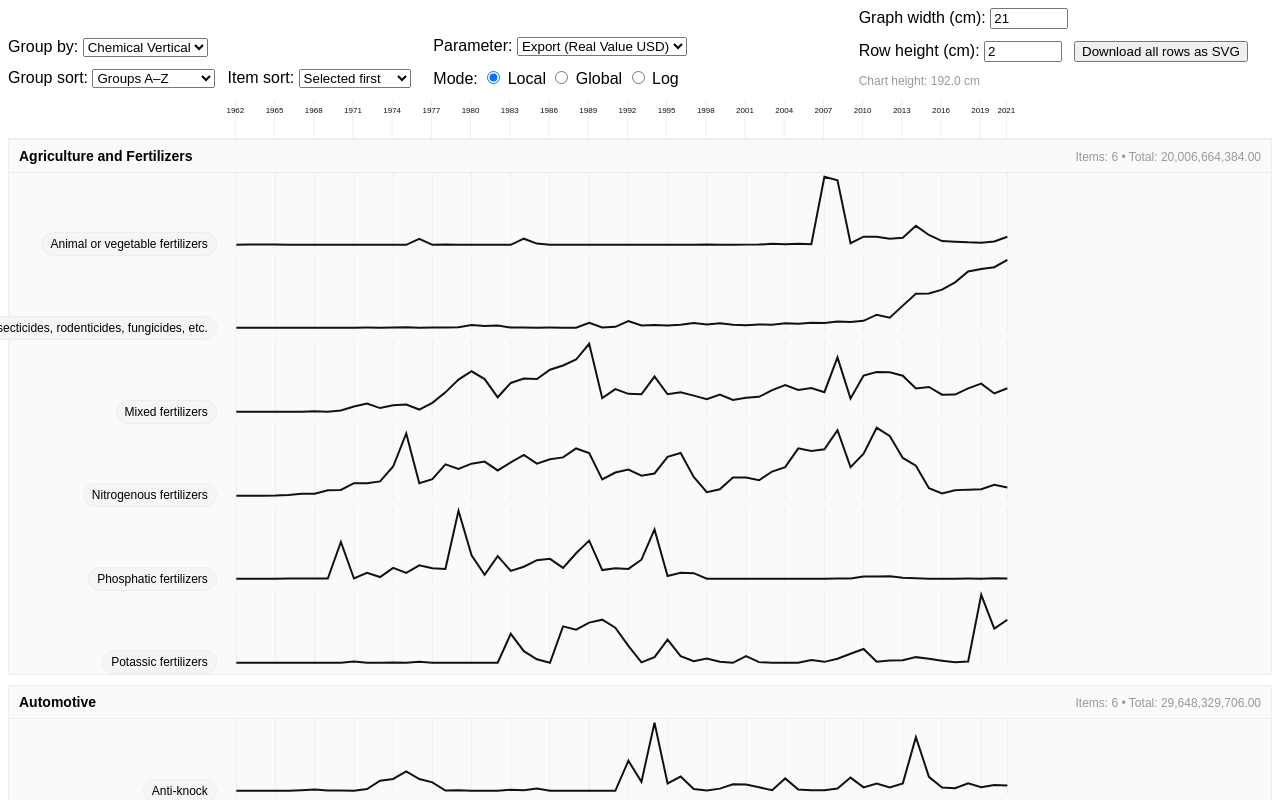
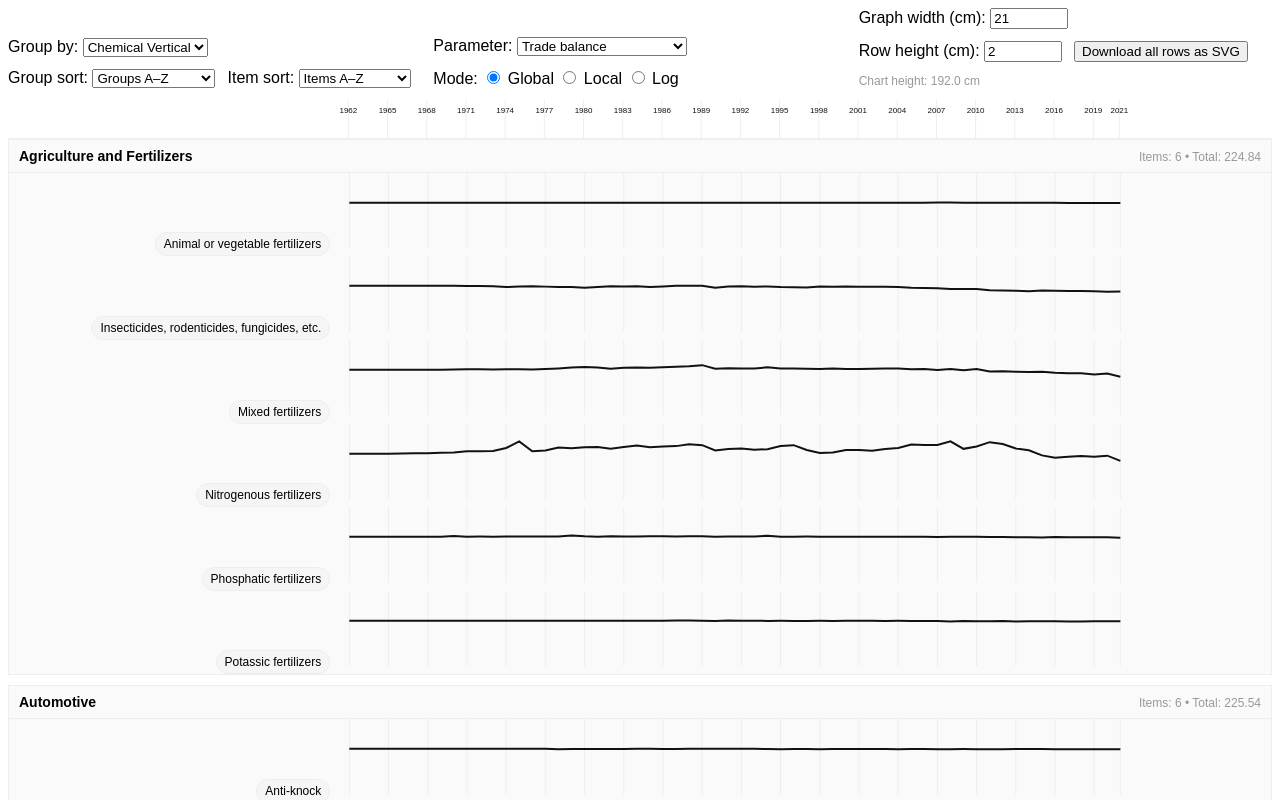
Before and after one commit to thometnanni/design-signals, a SvelteKit app: page / in a window 1280 px wide. Shown: the top 800 px of the page. Built offline with nearby package versions, Linux system fonts and the light colour scheme.

Commit message:
trade balance

```diff
--- a/src/routes/+page.svelte
+++ b/src/routes/+page.svelte
@@ -4,10 +4,11 @@
 
   let graphWidthCm = 21;
   let rowHeightCm = 2;
-  let labelWidthCm = 5.5;
+  let labelWidthCm = 8.5;
   let margin = { left: 0.3, right: 0.3, top: 0.1, bottom: 0.1 };
 
   let valueFields = [
+    { key: "tradeBalanceDiff", label: "Trade balance" },
     { key: "export", label: "Export (Real Value USD)" },
     { key: "normPCI", label: "Norm PCI" },
     { key: "normRCA", label: "Norm RCA" },
@@ -15,16 +16,18 @@
   let selectedField = valueFields[0].key;
 
   let modes = [
+    { key: "normalized", label: "Global" },
     { key: "raw", label: "Local" },
-    { key: "normalized", label: "Global" },
     { key: "log", label: "Log" },
   ];
   let selectedMode = modes[0].key;
 
   let groupFields = [
     { key: "Chemical Vertical", label: "Chemical Vertical" },
+    { key: "Nace-2 Label", label: "NACE-2" },
     { key: "NACE-4 Labels", label: "NACE-4" },
-    { key: "Nace-2 Label", label: "NACE-2" },
+    { key: "HS92-2 Short Label", label: "HS92-2" },
+    { key: "HS92-4 Short Label", label: "HS92-4" },
   ];
   let selectedGroupField = groupFields[0].key;
 
@@ -36,11 +39,11 @@
   let selectedGroupSort = groupSortModes[0].key;
 
   let itemSortModes = [
-    { key: "selectedFirst", label: "Selected first" },
     { key: "az", label: "Items A–Z" },
     { key: "valueDesc", label: "Items by total ↓" },
     { key: "valueAsc", label: "Items by total ↑" },
   ];
+
   let selectedItemSort = itemSortModes[0].key;
 
   let allYears = [];
@@ -54,17 +57,40 @@
   function cmToPx(cm) {
     return (cm * 96) / 2.54;
   }
+  function num(x) {
+    if (x == null) return 0;
+    // accept "1.234.567,89" and "1,234,567.89" and bare ints
+    const s = String(x).trim().replace(/\s/g, "");
+    // try european
+    if (/,/.test(s) && /\./.test(s)) {
+      // detect which is thousand vs decimal by last separator
+      if (s.lastIndexOf(",") > s.lastIndexOf(".")) {
+        return parseFloat(s.replace(/\./g, "").replace(",", "."));
+      }
+    }
+    // fallback: strip thousands commas/dots
+    const cleaned = s.replace(/(?<=\d)[.,](?=\d{3}(\D|$))/g, "");
+    return parseFloat(cleaned.replace(",", "."));
+  }
+
+  function getCol(d, names) {
+    for (const n of names) if (d[n] != null) return d[n];
+    return 0;
+  }
 
   function extractField(d, field) {
     if (field === "export") {
-      return +String(d["Export (Real Value USD)"])
-        .replace(/\./g, "")
-        .replace(/,/g, "")
-        .replace(/\s/g, "");
+      return num(
+        getCol(d, ["Export (Real Value USD)", "Export  (Real Value USD)"])
+      );
+    } else if (field === "import") {
+      return num(
+        getCol(d, ["Import (Real Value USD)", "Import  (Real Value USD)"])
+      );
     } else if (field === "normPCI") {
-      return parseFloat(String(d["Norm PCI"]).replace(",", "."));
+      return parseFloat(String(getCol(d, ["Norm PCI"])).replace(",", ".")) || 0;
     } else if (field === "normRCA") {
-      return parseFloat(String(d["Norm RCA"]).replace(",", "."));
+      return parseFloat(String(getCol(d, ["Norm RCA"])).replace(",", ".")) || 0;
     }
     return 0;
   }
@@ -129,44 +155,94 @@
       return;
     }
 
-    let valuesFlat = raw
-      .map((d) => extractField(d, selectedField))
-      .filter((v) => !isNaN(v));
-    let min = d3.min(valuesFlat) ?? 0;
-    let max = d3.max(valuesFlat) ?? 1;
+    const groupedByLabel = d3
+      .groups(raw, (d) => String(d["HS92-4 Short Label"] ?? "").trim())
+      .sort(([a], [b]) => d3.ascending(a, b));
 
-    const groupedByLabel = d3
-      .groups(raw, (d) => d["HS92-4 Short Label"])
-      .sort(([a], [b]) => d3.ascending(a, b));
+    // global min/max for normalization/log
+    let valuesFlat = [];
+
+    for (const [, values] of groupedByLabel) {
+      const byYearExp = d3.rollup(
+        values,
+        (vv) => d3.sum(vv, (dd) => extractField(dd, "export")),
+        (dd) => dd.Year
+      );
+      const byYearImp = d3.rollup(
+        values,
+        (vv) => d3.sum(vv, (dd) => extractField(dd, "import")),
+        (dd) => dd.Year
+      );
+      const startYear = allYears[0];
+      const tb0 =
+        (byYearExp.get(startYear) ?? 0) - (byYearImp.get(startYear) ?? 0);
+
+      for (const y of allYears) {
+        const tb = (byYearExp.get(y) ?? 0) - (byYearImp.get(y) ?? 0);
+        valuesFlat.push(tb - tb0);
+      }
+    }
+
+    const min = d3.min(valuesFlat) ?? 0;
+    const max = d3.max(valuesFlat) ?? 1;
+
+    const rowHeightPx = cmToPx(rowHeightCm);
+    let yLogGlobal = null;
+    if (selectedMode === "log") {
+      const lo = min,
+        hi = max;
+      const pad = lo === hi ? (hi === 0 ? 1 : Math.abs(hi) * 0.1) : 0;
+      yLogGlobal = d3
+        .scaleSymlog()
+        .constant(1)
+        .domain([lo - pad, hi + pad])
+        .range([rowHeightPx - cmToPx(margin.bottom), cmToPx(margin.top)])
+        .clamp(true);
+    }
 
     series = groupedByLabel.map(([label, values]) => {
       const group = values[0]?.[selectedGroupField] ?? "";
-      const yearMap = new Map(
-        values.map((d) => [d.Year, extractField(d, selectedField)])
+
+      const byYearExp = d3.rollup(
+        values,
+        (vv) => d3.sum(vv, (dd) => extractField(dd, "export")),
+        (dd) => dd.Year
       );
+      const byYearImp = d3.rollup(
+        values,
+        (vv) => d3.sum(vv, (dd) => extractField(dd, "import")),
+        (dd) => dd.Year
+      );
+      const startYear = allYears[0];
+      const tb0 =
+        (byYearExp.get(startYear) ?? 0) - (byYearImp.get(startYear) ?? 0);
 
-      const valuesAligned = allYears.map((year) => {
-        let rawValue = yearMap.get(year);
-        let value = rawValue === undefined || isNaN(rawValue) ? 0 : rawValue;
-
+      const valuesAligned = allYears.map((y) => {
+        let value = (byYearExp.get(y) ?? 0) - (byYearImp.get(y) ?? 0);
+        value = value - tb0;
         if (selectedMode === "normalized") {
-          value = max !== min ? (value - min) / (max - min) : 0;
-        } else if (selectedMode === "log") {
-          value = value > 0 ? Math.log(value) : 0;
+          value = max !== min ? (value - min) / (max - min) : 0.5;
         }
-        return { year, value };
+        return { year: y, value };
       });
 
-      const rowHeightPx = cmToPx(rowHeightCm);
-      const yDomain =
-        selectedMode === "normalized"
-          ? [0, 1]
-          : [0, d3.max(valuesAligned, (d) => d.value) || 1];
-
-      const y = d3
-        .scaleLinear()
-        .domain(yDomain)
-        .range([rowHeightPx - cmToPx(margin.bottom), cmToPx(margin.top)]);
+      let y;
+      if (selectedMode === "log") {
+        y = yLogGlobal;
+      } else {
+        const vMin = d3.min(valuesAligned, (d) => d.value) ?? 0;
+        const vMax = d3.max(valuesAligned, (d) => d.value) ?? 1;
+        y = d3
+          .scaleLinear()
+          .domain(
+            selectedMode === "normalized"
+              ? [0, 1]
+              : vMin < 0
+                ? [vMin, vMax]
+                : [0, vMax || 1]
+          )
+          .range([rowHeightPx - cmToPx(margin.bottom), cmToPx(margin.top)]);
+      }
 
       const path = d3
         .line()
@@ -174,16 +250,17 @@
         .y((d) => y(d.value))(valuesAligned);
 
       const total = totalOfValues(valuesAligned);
-
       return { label, group, values: valuesAligned, y, path, total };
     });
 
+    // group & sort stays the same
     let g = d3
       .groups(series, (d) => d.group)
-      .map(([key, items]) => {
-        const total = d3.sum(items, (s) => s.total);
-        return { key, items, total };
-      });
+      .map(([key, items]) => ({
+        key,
+        items,
+        total: d3.sum(items, (s) => s.total),
+      }));
 
     if (selectedGroupSort === "az") {
       g.sort((a, b) => d3.ascending(a.key || "", b.key || ""));
@@ -228,24 +305,6 @@
     groups = g;
   }
 
-  function toggleLabel(label) {
-    if (selectedLabels.has(label)) {
-      selectedLabels.delete(label);
-    } else {
-      selectedLabels.add(label);
-    }
-    selectedLabels = selectedLabels;
-  }
-
-  function toggleCollapse(groupKey) {
-    if (collapsedGroups.has(groupKey)) {
-      collapsedGroups.delete(groupKey);
-    } else {
-      collapsedGroups.add(groupKey);
-    }
-    collapsedGroups = collapsedGroups;
-  }
-
   $: {
     selectedField,
       selectedMode,
@@ -256,20 +315,6 @@
       rowHeightCm,
       graphWidthCm;
 
-    if (allYears.length) {
-      xScale = d3
-        .scaleLinear()
-        .domain(d3.extent(allYears))
-        .range([
-          cmToPx(margin.left),
-          cmToPx(graphWidthCm) - cmToPx(margin.right),
-        ]);
-    }
-
-    buildSeries();
-  }
-
-  $: {
     if (allYears.length) {
       xScale = d3
         .scaleLinear()
@@ -399,7 +444,7 @@
 
     {#each groups as g}
       <div class="group">
-        <div class="group-header" on:click={() => toggleCollapse(g.key)}>
+        <div class="group-header">
           <div class="group-title">{g.key || "Unassigned"}</div>
           <div class="group-meta">
             Items: {g.items.length} • Total: {d3.format(",.2f")(g.total)}
@@ -452,7 +497,8 @@
     --chip: #f5f5f5;
     --group-bg: #fafafa;
   }
-  article, * {
+  article,
+  * {
     font-family: Arial, Helvetica, sans-serif;
   }
   .menu {
@@ -532,7 +578,6 @@
     justify-content: space-between;
     align-items: baseline;
     padding: 8px 10px;
-    cursor: pointer;
     user-select: none;
     border-bottom: 1px solid var(--grid);
   }
```
